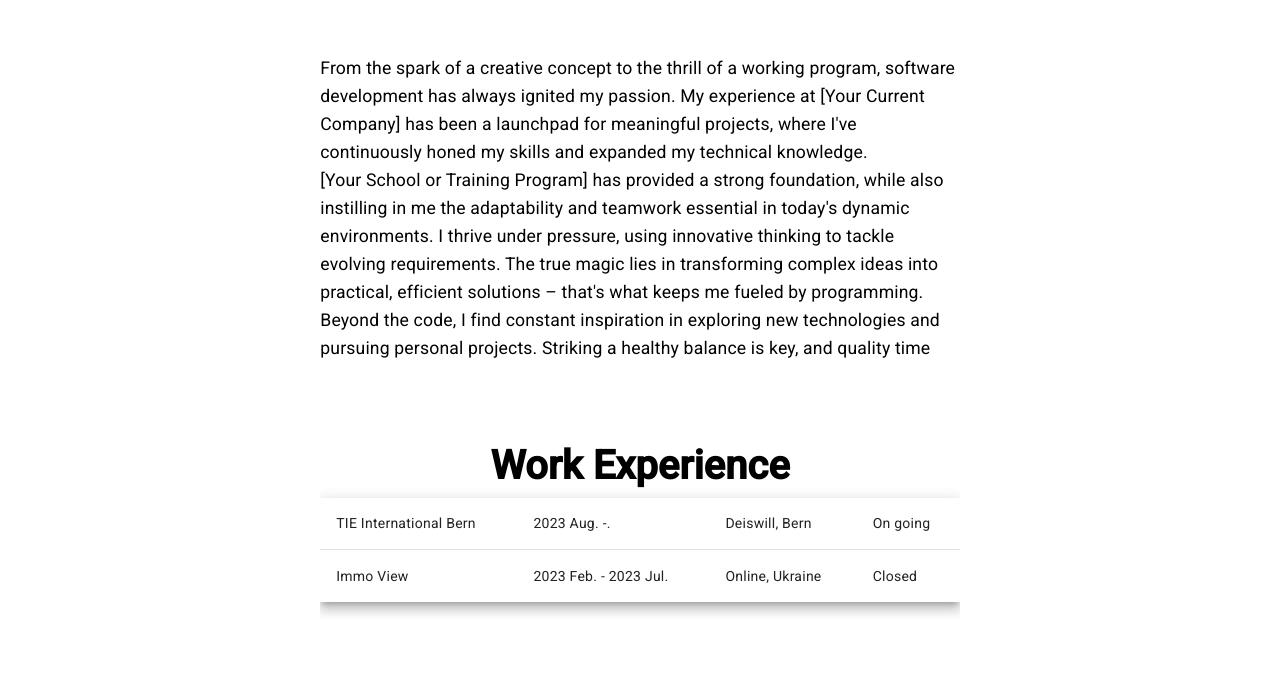
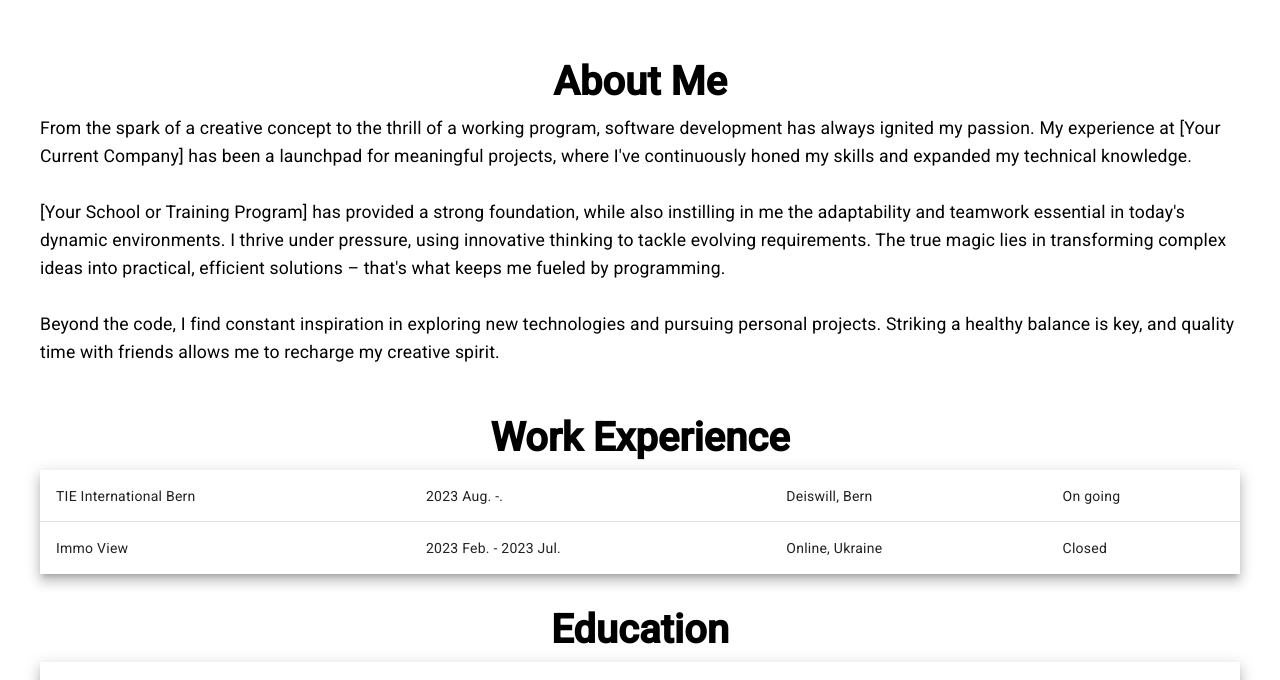
Before and after one commit to edonssfall/edMain-ui, an Angular app: page / in a window 1280 px wide. Shown: the part 818-1498 px from the top of the page. Built offline with nearby package versions, Linux system fonts and the light colour scheme.

Commit message:
style: make about section better

```diff
--- a/src/app/features/portfolio/components/about/about.component.css
+++ b/src/app/features/portfolio/components/about/about.component.css
@@ -1,5 +1,9 @@
 .about-section {
   text-align: center;
+  display: flex;
+  flex-direction: column;
+  align-items: center;
+  min-height: 100vh;
 }
 
 .about-section h1 {
@@ -8,5 +12,7 @@
 }
 
 .section {
+  margin: 20px;
+  max-width: 1200px;
   width: 100%;
 }
--- a/src/app/features/portfolio/components/about/about.component.html
+++ b/src/app/features/portfolio/components/about/about.component.html
@@ -1,25 +1,16 @@
-<mat-grid-list cols="4" id="about" class="about-section">
-  <mat-grid-tile [colspan]="1"/>
-  <mat-grid-tile [colspan]="2">
+<div class="about-section">
   <div class="section">
     <h1>About Me</h1>
     <app-me></app-me>
   </div>
-  </mat-grid-tile>
-  <mat-grid-tile [colspan]="1"/>
-  <mat-grid-tile [colspan]="1"/>
-  <mat-grid-tile [colspan]="2">
+
   <div class="section">
     <h1>Work Experience</h1>
     <app-work></app-work>
   </div>
-  </mat-grid-tile>
-  <mat-grid-tile [colspan]="1"/>
-  <mat-grid-tile [colspan]="1"/>
-  <mat-grid-tile [colspan]="2">
+
   <div class="section">
     <h1>Education</h1>
     <app-education></app-education>
   </div>
-  </mat-grid-tile>
-</mat-grid-list>
+</div>
--- a/src/app/features/portfolio/components/about/me/me.component.html
+++ b/src/app/features/portfolio/components/about/me/me.component.html
@@ -2,11 +2,11 @@
   <h3>
     From the spark of a creative concept to the thrill of a working program, software development has always ignited my
     passion. My experience at [Your Current Company] has been a launchpad for meaningful projects, where I've
-    continuously honed my skills and expanded my technical knowledge.<br>
+    continuously honed my skills and expanded my technical knowledge.<br><br>
     [Your School or Training Program] has provided a strong foundation, while also instilling in me the adaptability and
     teamwork essential in today's dynamic environments. I thrive under pressure, using innovative thinking to tackle
     evolving requirements. The true magic lies in transforming complex ideas into practical, efficient solutions –
-    that's what keeps me fueled by programming.<br>
+    that's what keeps me fueled by programming.<br><br>
     Beyond the code, I find constant inspiration in exploring new technologies and pursuing personal projects. Striking
     a healthy balance is key, and quality time with friends allows me to recharge my creative spirit.
   </h3>
```
Lines whose indentation alone changed are shown as unchanged.
